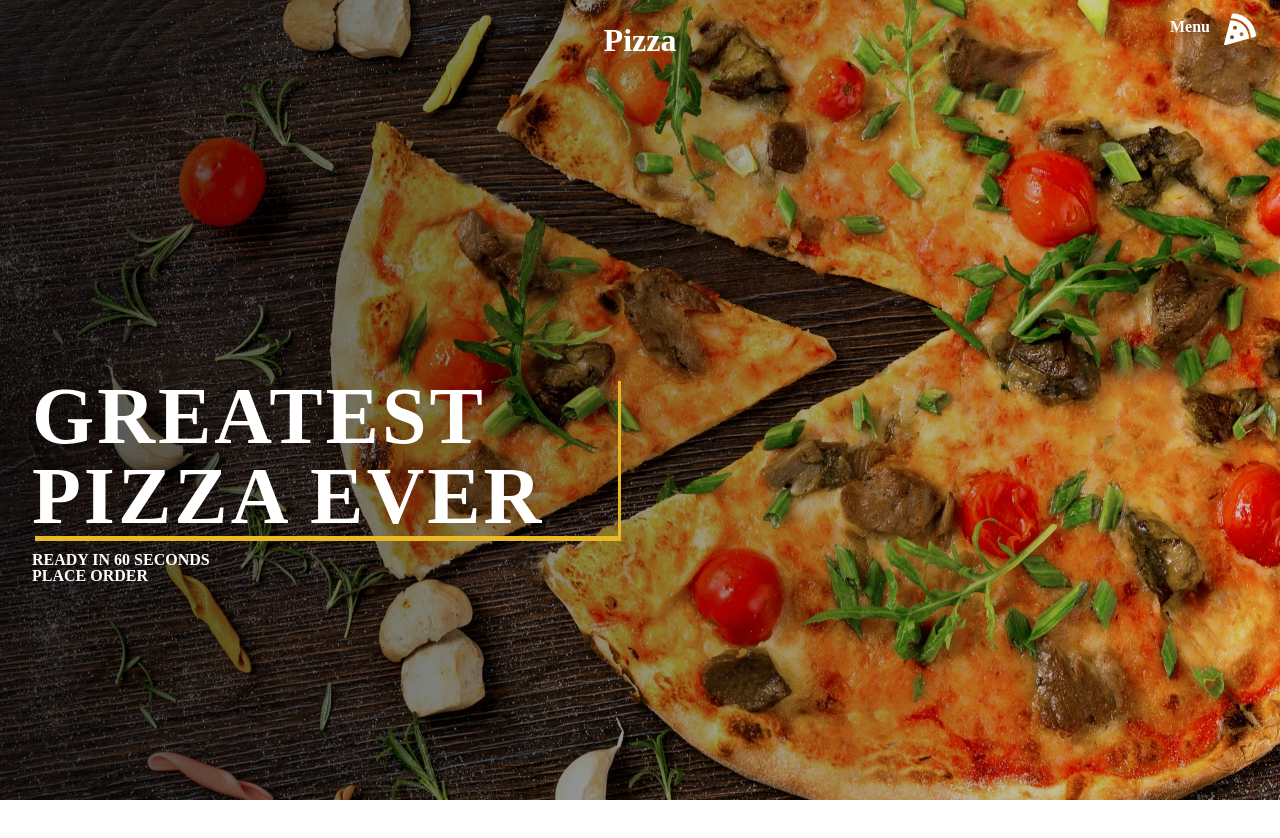
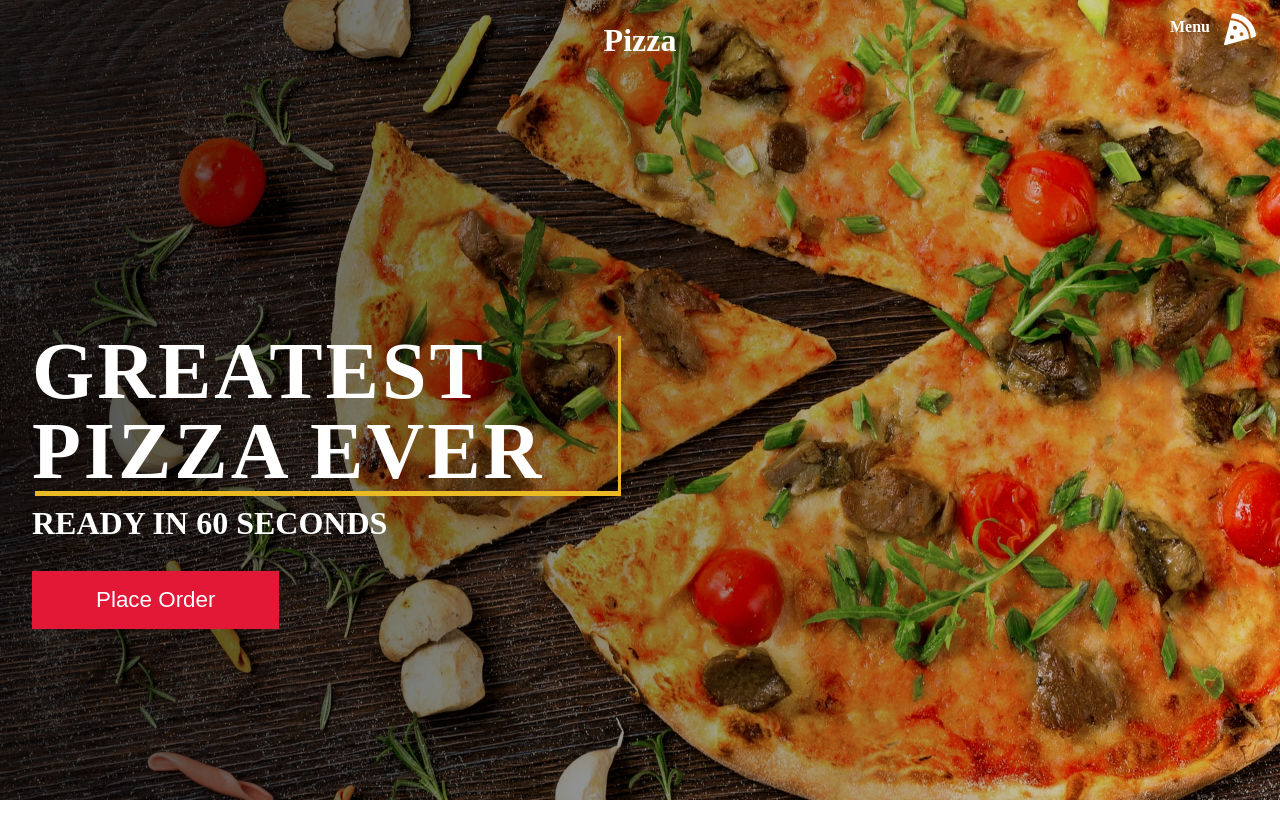
Before and after one commit to oscarolsson94/restaurant-design, a React (Create React App) app: page / in a window 1280 px wide. Shown: the top 838 px of the page. Built offline with nearby package versions, Linux system fonts and the light colour scheme.

Commit message:
using the correct styled components and styling

```diff
--- a/src/components/Hero/HeroElements.js
+++ b/src/components/Hero/HeroElements.js
@@ -34,17 +34,30 @@ export const HeroItems = styled.div`
     }
 `;
 
-export const HeroH1 = styled.div`
+export const HeroH1 = styled.h1`
     font-size: clamp(2.5rem, 10vw, 5rem);
     margin-bottom: 1rem;
     box-shadow: 3px 5px #e9ba23;
     letter-spacing: 3px;
 `;
 
-export const HeroP = styled.div`
-
+export const HeroP = styled.p`
+    font-size: clamp(2rem, 2.5vw, 3rem);
+    margin-bottom: 2rem;
 `;
 
-export const HeroBtn = styled.div`
+export const HeroBtn = styled.button`
+    font-size: 1.4rem;
+    padding: 1rem 4rem;
+    border: none;
+    background: #e31837;
+    color: #fff;
+    transition: 0.2s ease-out;
 
+    :hover{
+        background: #ffc500;
+        transition: 0.2s ease-out;
+        cursor: pointer;
+        color: #000;
+    }
 `;
```
